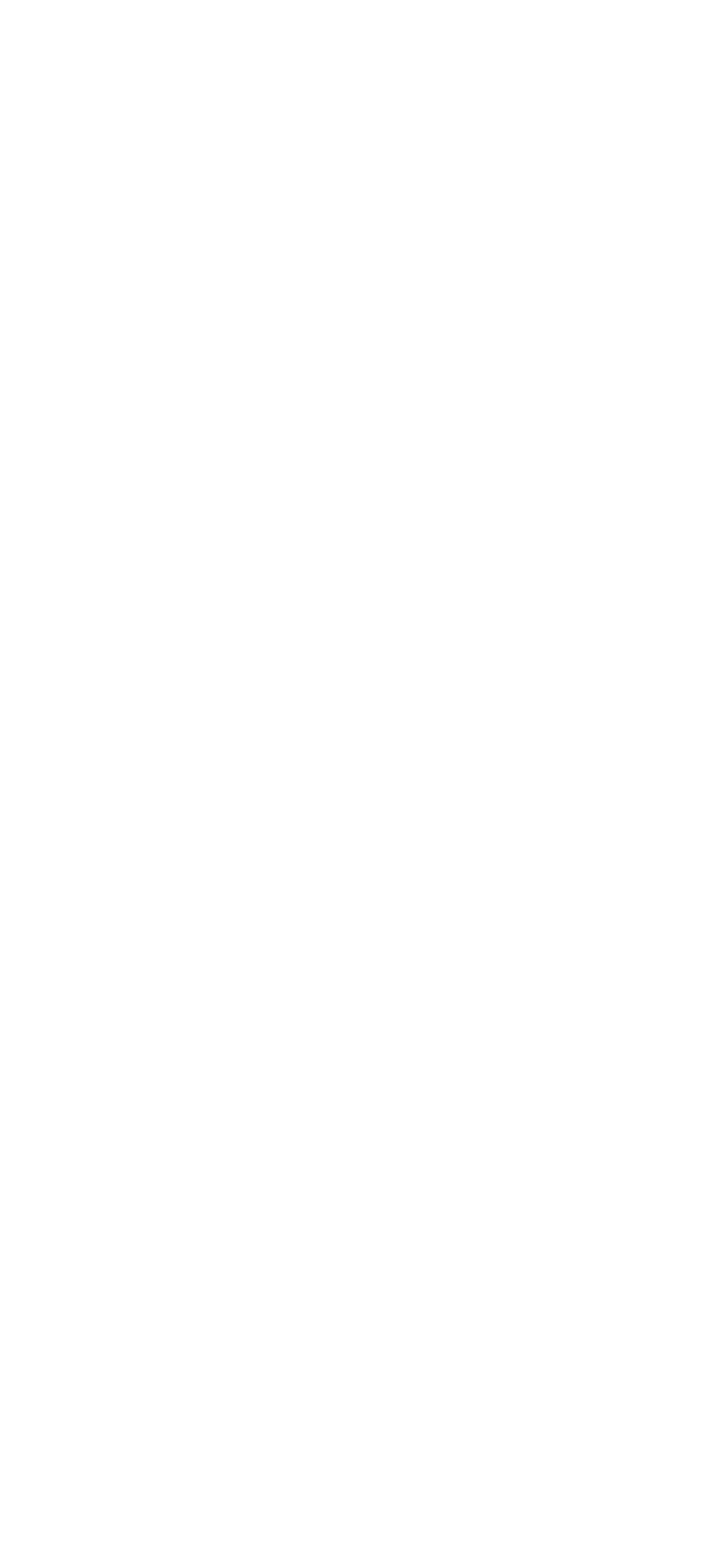
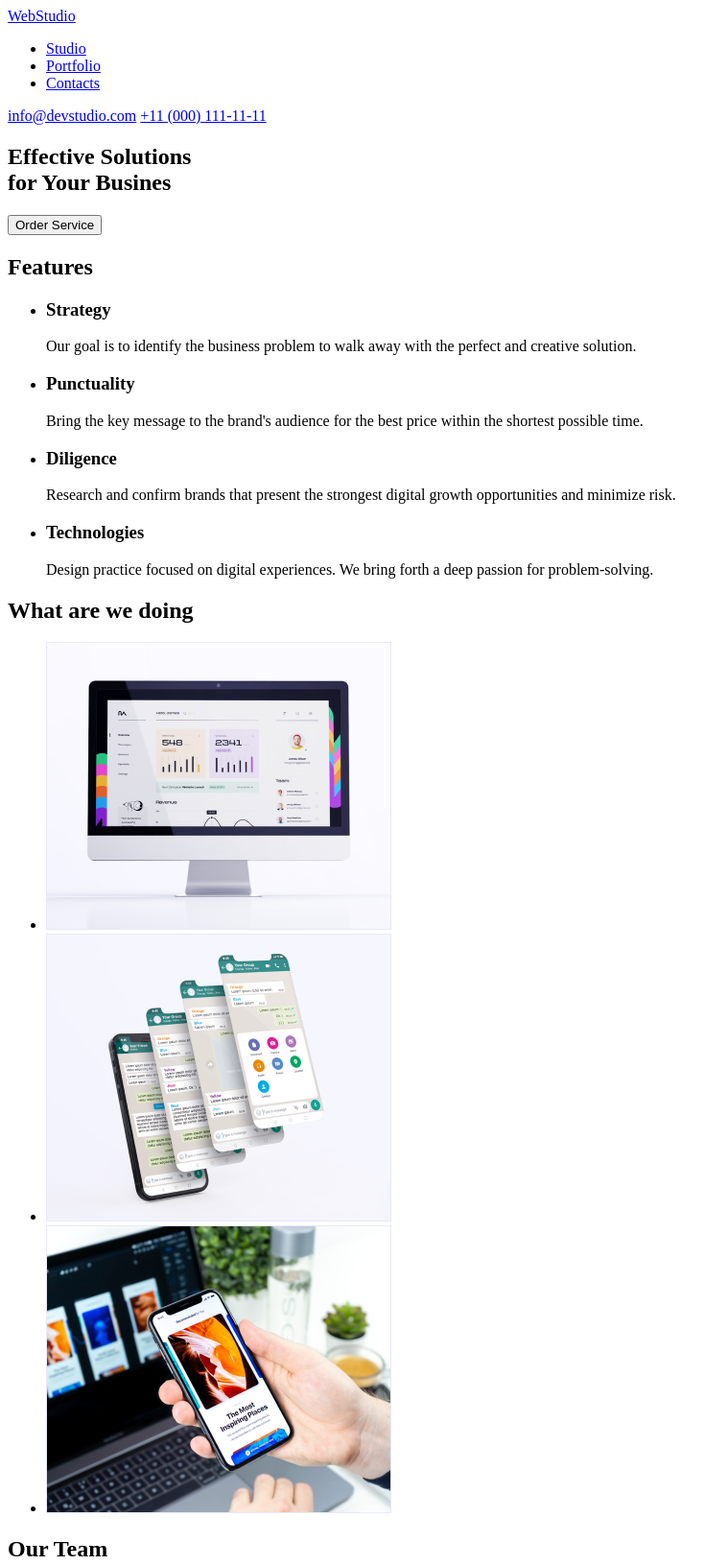
Before and after one commit to Lena-Kharchenko/goit-markup-hw-01, a plain HTML site: page index.html in a window 1280 px wide. Shown: the top 1631 px of the page at 96% size, without its empty margins (0-759 px from the left). Before the commit the page ends 800 px from the top, so only its background shows below. Drawn offline with Linux system fonts and the light colour scheme.

Commit message:
домашнє завдання
код

```diff
--- a/index.html
+++ b/index.html
@@ -7,6 +7,103 @@
     <title>Document</title>
 </head>
 <body>
+    <!--шапка сторінки-->
+    <header>
+       <nav>
+        <a href="/">WebStudio</a>
 
+
+            <ul>
+                <li><a href="/studio">Studio</a></li>
+                <li><a href="/portfolio">Portfolio</a></li>
+                <li><a href="/contacts">Contacts</a></li>
+            </ul>
+
+     </nav>
+     <!--контакти-->
+     <a href="mailto:info@devstudio.com">info@devstudio.com</a>
+     <a href="tel:+11(000)1111111">+11 (000) 111-11-11</a>
+ </header>
+ <main>
+<div>
+    <section>
+        <h1>Effective Solutions <br> for Your Busines</h1>
+        <button>Order Service</button>
+    </section>
+
+</div>
+
+<!--Features-->
+    <section>
+        <h2>Features</h2>
+        <ul>
+            <li>
+                <h3>Strategy</h3>
+                <p>Our goal is to identify the business
+                    problem to walk away with the perfect and creative solution. </p>
+            </li>
+            <li>
+                <h3>Punctuality</h3>
+                <p>Bring the key message to the brand's audience for the best price within the shortest possible time.</p>
+            </li>
+            <li>
+                <h3>Diligence</h3>
+                <p>Research and confirm brands that present the strongest digital growth opportunities and minimize risk.</p>
+            </li>
+            <li>
+                <h3>Technologies</h3>
+                <p>Design practice focused on digital experiences. We bring forth a deep passion for problem-solving.</p>
+            </li>
+        </ul>
+    </section>
+
+    <section>
+        <h2>What are we doing</h2>
+        <ul>
+            <li>
+                <img src="/images/Rectangle71.png" alt="computer screen with diagram" width="360">
+            </li>
+            <li>
+                <img src="/images/Rectangle72.png" alt="four chat screens" width="360">
+            </li>
+            <li>
+                <img src="/images/Rectangle73.png" alt="laptop and phone" width="360">
+            </li>
+        </ul>
+    </section>
+    <section>
+    <h2>Our Team</h2>
+    <ul>
+        <li>
+            <img src="/images/img1.png" alt="Mark Guerrero">
+            <h3>Mark Guerrero</h3>
+            <h4>Product Designer</h4>
+        </li>
+        <li>
+            <img src="/images/img2.png" alt="Tom Ford">
+            <h3>Tom Ford</h3>
+            <h4>Frontend Developer</h4>
+        </li>
+        <li>
+            <img src="/images/img3.png" alt="Camila Garcia">
+            <h3>Camila Garcia</h3>
+            <h4>Marketing</h4>
+        </li>
+        <li>
+            <img src="/images/img4.png" alt="Daniel Wilson">
+            <h3>Daniel Wilson</h3>
+            <h4>UI Designer</h4>
+        </li>
+    </ul>
+    </section>
+
+ </main>
+ <!--footer-->
+ <footer>
+    <a href="/">WebStudio</a>
+
+    <p>Increase the flow of customers and sales for your business with digital marketing & growth solutions.</p>
+
+ </footer>
 </body>
 </html>
```
Also changed, not shown: images/Rectangle71.png (added), images/Rectangle72.png (added), images/Rectangle73.png (added), images/img1.png (added), images/img2.png (added), images/img3.png (added), images/img4.png (added).
